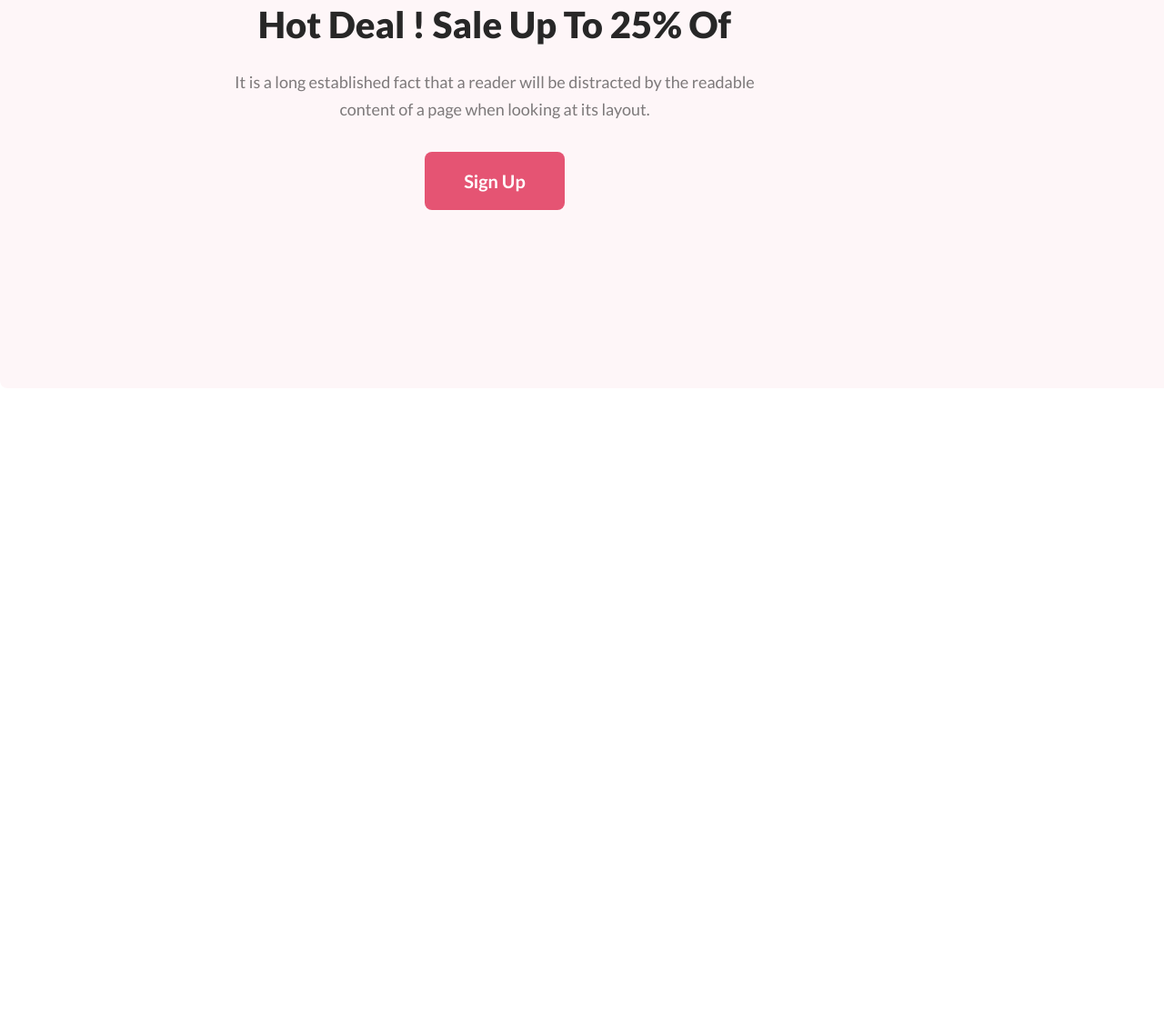
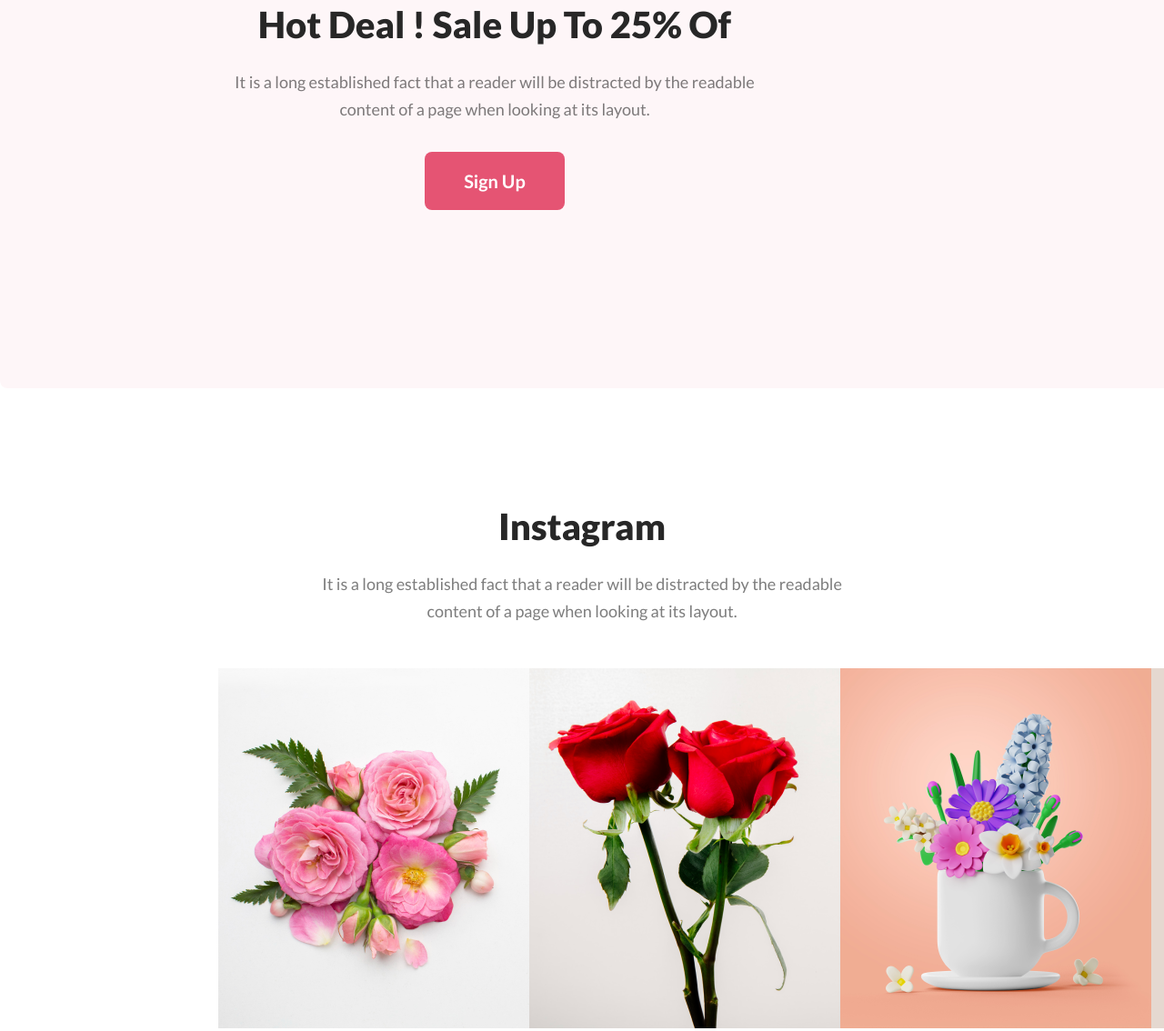
Before and after one commit to elpave86/flower-shop-assignment, a plain HTML site: page index.html in a window 1280 px wide. Shown: the part 1966-3100 px from the top of the page at 91% size. Before the commit the page ends 2393 px from the top, so only its background shows below. Drawn offline with Linux system fonts and the light colour scheme.

Commit message:
instagram section first half done

```diff
--- a/index.html
+++ b/index.html
@@ -87,6 +87,37 @@
     </div>
 
 
+    <div class="fourth-container">
+
+        <div class="instagram">
+
+            <h1 class="insta-title">Instagram</h1>
+
+            <p class="insta-description">It is a long established fact that a reader will be distracted by the readable<br>content of a page when looking at its layout.</p>
+        </div>
+
+        <div class="insta-item">
+
+            <div class="first-post">
+                <img id="first-post" src="./Flower Asset/Flower 01.png" alt="">
+            </div>
+            <div class="second-post">
+                <img id="second-post" src="./Flower Asset/Rectangle 6.png" alt="">
+            </div>
+            <div class="third-post">
+                <img id="third-post" src="./Flower Asset/Rectangle 5.png" alt="">
+            </div>
+            <div class="fourth-post">
+                <img id="fourth-post" src="./Flower Asset/Rectangle 4.png" alt="">
+            </div>
+
+        </div>
+
+
+
+
+    </div>
+
 </body>
 
 </html>
--- a/style.css
+++ b/style.css
@@ -162,3 +162,32 @@ padding-bottom: 32px;
     height: 420px;
     flex-shrink: 0;
 }
+
+.fourth-container {}
+
+.instagram {}
+
+.insta-title {
+    color: #272727;
+text-align: center;
+font-size: 40px;
+font-weight: 800;
+padding-top: 128px;
+}
+
+.insta-description {
+    color: rgba(39, 39, 39, 0.60);
+text-align: center;
+font-size: 18px;
+font-weight: 400;
+line-height: 30px;
+padding-top: 24px;
+padding-bottom: 48px;
+}
+
+.insta-item {
+    display: flex;
+    justify-content: space-around;
+    padding-left: 240px;
+    padding-right: 240px;
+}
```
Lines whose indentation alone changed are shown as unchanged.
